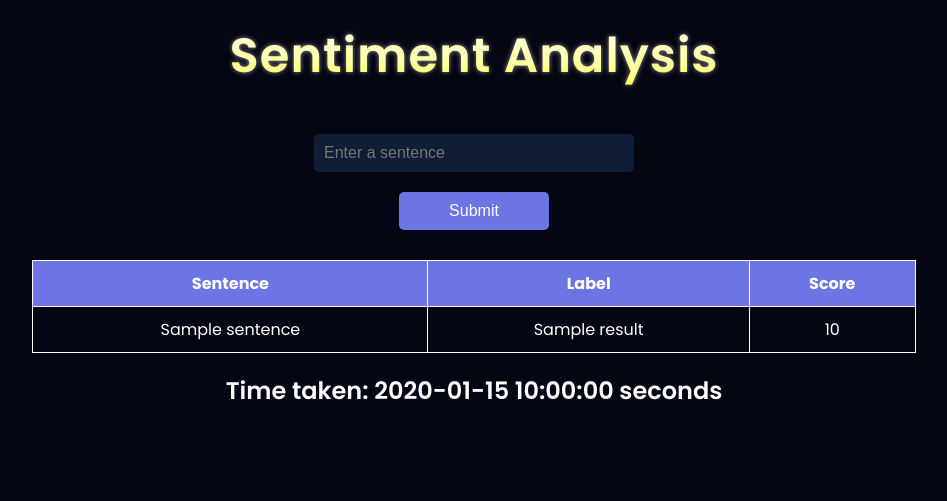
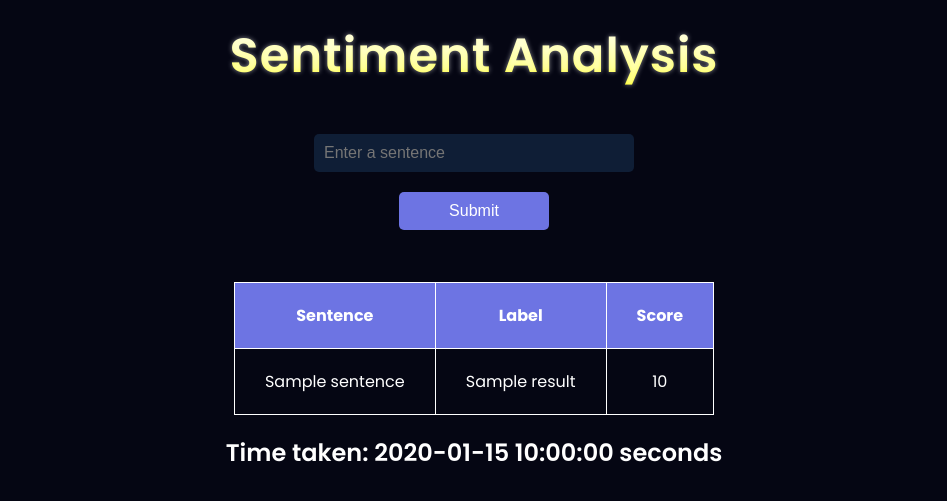
Before and after one commit to Hardvan/Hugging-Face-Playground, a Flask app: template templates/sentiment_analysis.html in a window 1280 px wide. Shown: the top 501 px of the page, without its empty margins (166-1113 px from the left). Run offline with Flask 3, Linux system fonts and the light colour scheme; the template is opened without the code that fills it: most values are stand-ins (such as "Sample title", 1, 10 or a date in 2020).

Commit message:
Fix table padding

```diff
--- a/static/css/index.css
+++ b/static/css/index.css
@@ -143,8 +143,9 @@ body {
 }
 
 .sentiment-result table {
-  width: 69%;
+  width: auto;
   margin: 20px auto;
+  margin-top: 42px;
   border-collapse: collapse;
 }
 
@@ -156,7 +157,7 @@ body {
 
 .sentiment-result th,
 .sentiment-result td {
-  padding: 10px;
+  padding: 20px 30px;
 }
 
 .sentiment-result th {
```
